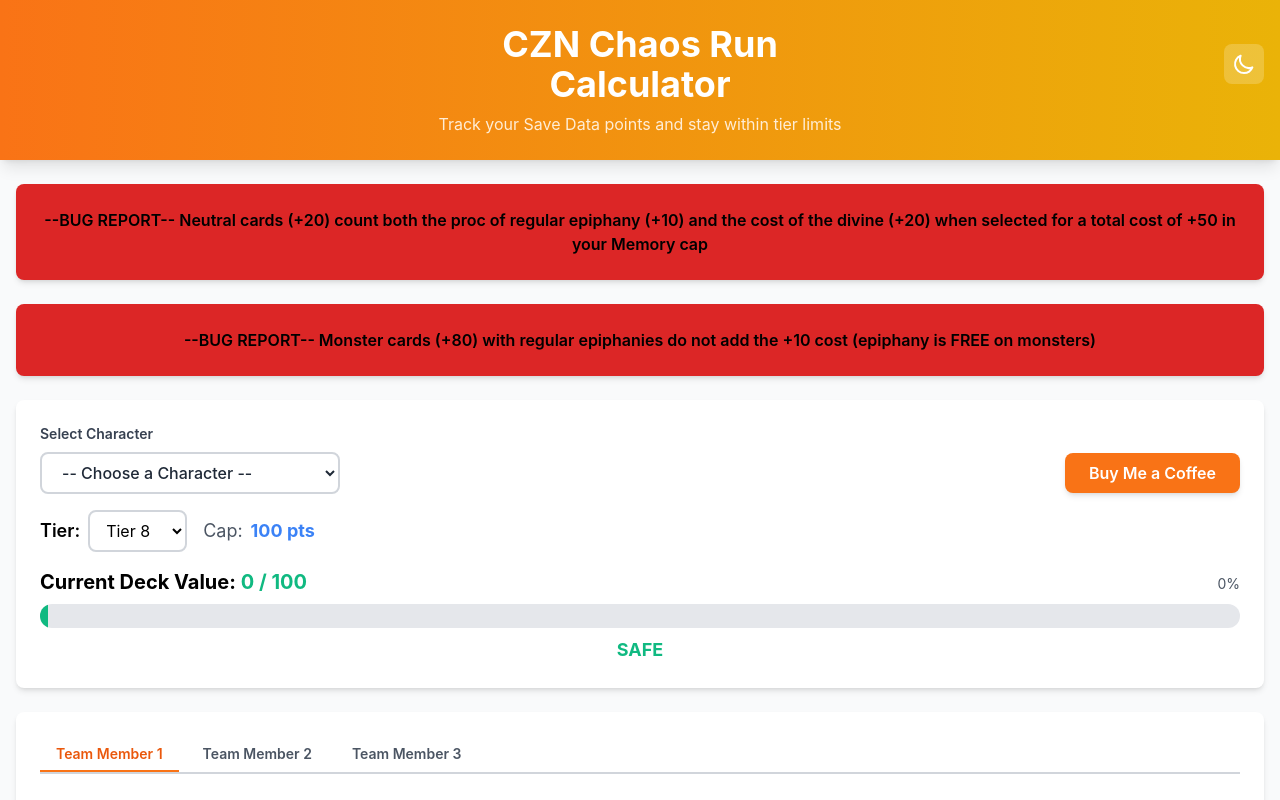
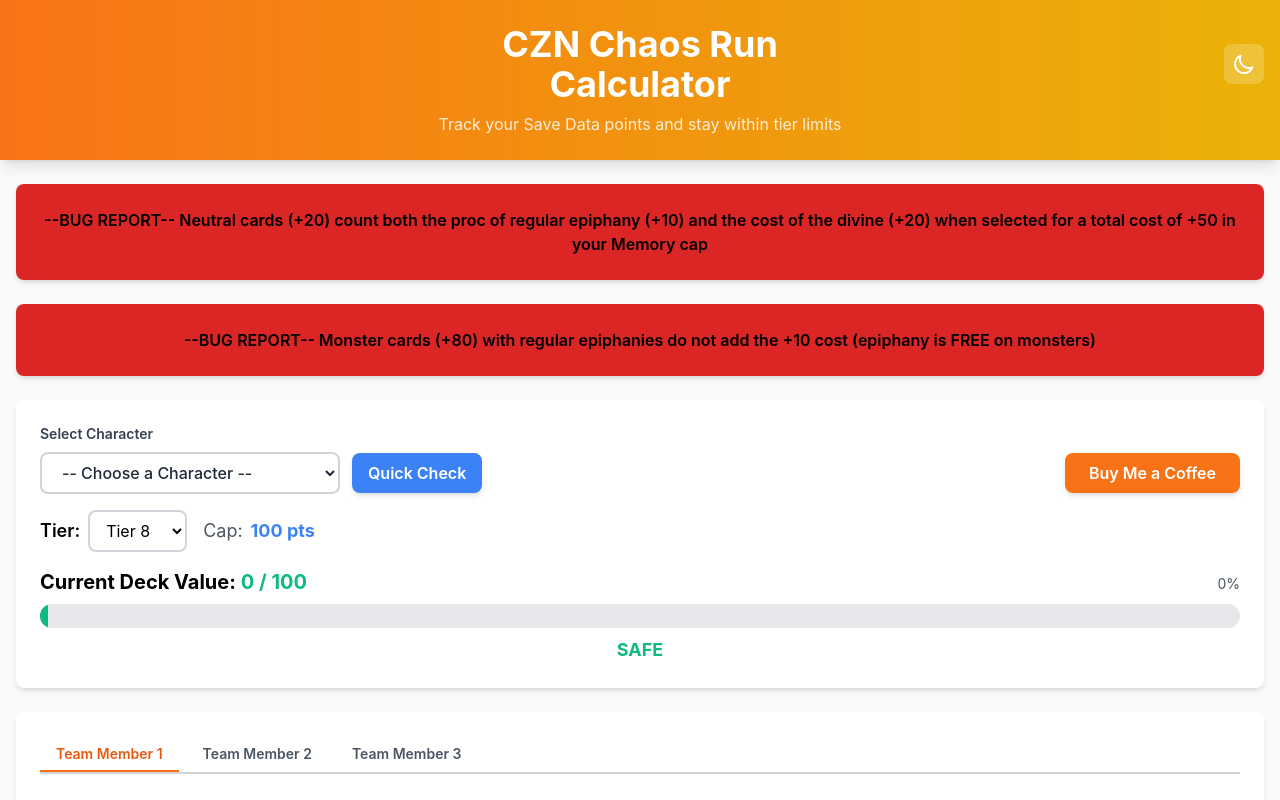
Before and after one commit to Jaxic/CZN-Calc, a React (Vite) app: page / in a window 1280 px wide. Shown: the top 800 px of the page. Built offline with nearby package versions, Linux system fonts and the light colour scheme.

Commit message:
Add Quick Check button to scroll to breakdown panel
- Added id="breakdown-panel" to the breakdown section in App.jsx
- Added "Quick Check" button next to Character dropdown
- Button scrolls smoothly to the breakdown panel when clicked
- Styled with blue background to match the UI theme

```diff
--- a/src/App.jsx
+++ b/src/App.jsx
@@ -83,7 +83,7 @@ function App() {
 
             {/* Right column: Breakdown Panel and Trackers */}
             <div className="lg:col-span-1">
-              <div className="lg:sticky lg:top-6 space-y-4">
+              <div id="breakdown-panel" className="lg:sticky lg:top-6 space-y-4">
                 <BreakdownPanel />
 
                 {/* Compact Trackers */}
--- a/src/components/CharacterSelector.jsx
+++ b/src/components/CharacterSelector.jsx
@@ -10,6 +10,13 @@ const CharacterSelector = () => {
     const characterName = e.target.value;
     if (characterName) {
       selectCharacter(characterName);
+    }
+  };
+
+  const handleQuickCheck = () => {
+    const breakdownPanel = document.getElementById('breakdown-panel');
+    if (breakdownPanel) {
+      breakdownPanel.scrollIntoView({ behavior: 'smooth', block: 'start' });
     }
   };
 
@@ -32,6 +39,12 @@ const CharacterSelector = () => {
             </option>
           ))}
         </select>
+        <button
+          onClick={handleQuickCheck}
+          className="px-4 py-2 bg-blue-500 hover:bg-blue-600 dark:bg-blue-600 dark:hover:bg-blue-700 text-white font-semibold rounded-lg transition-colors shadow-md whitespace-nowrap"
+        >
+          Quick Check
+        </button>
         <a
           href="https://buymeacoffee.com/jaxic"
           target="_blank"
```
